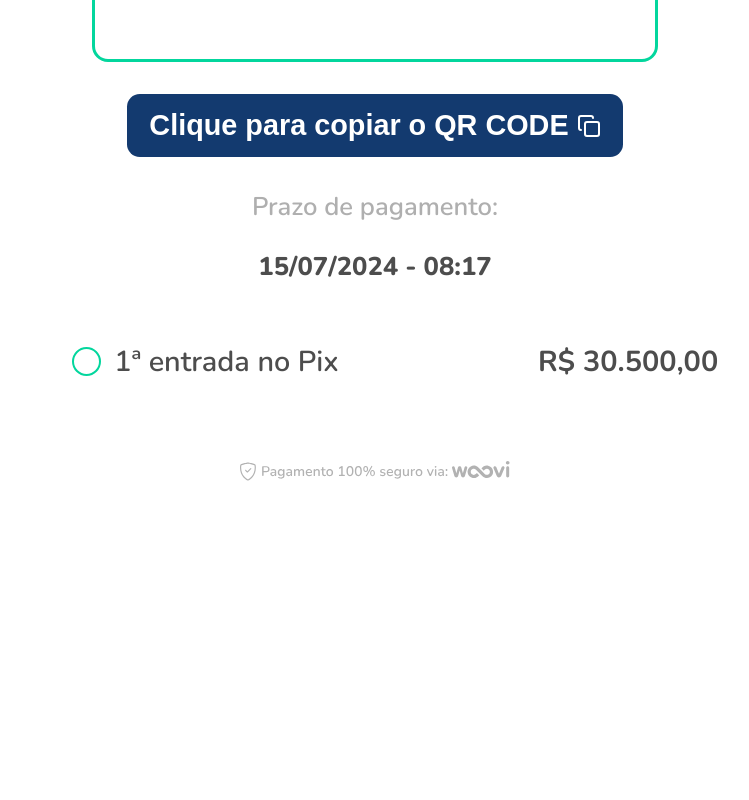
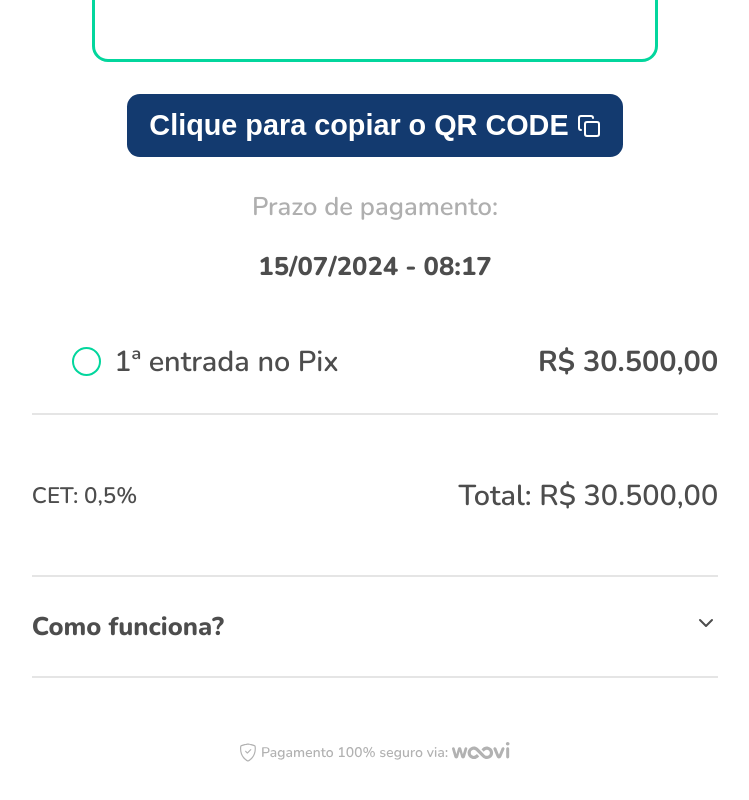
Before and after one commit to jotavetech/woovi-challenge-client, a Next.js app: page /pix-payment/1 in a window 1280 px wide. Shown: the part 833-1633 px from the top of the page, without its empty margins (265-1014 px from the left). Before the commit the page ends 1367 px from the top, so only its background shows below. Built offline with nearby package versions, Linux system fonts and the light colour scheme.

Commit message:
feat: add faq section & accordion

```diff
--- a/app/page.tsx
+++ b/app/(pages)/page.tsx
@@ -1,8 +1,8 @@
 "use client";
 
-import { PaymentMethodList, Container } from "./components";
+import { PaymentMethodList, Container } from "../components";
 
-import paymentOptionsData from "./data/payment-options.json";
+import paymentOptionsData from "../data/payment-options.json";
 
 export default function Home() {
   return (
--- a/app/(pages)/pix-payment/[installments]/page.tsx
+++ b/app/(pages)/pix-payment/[installments]/page.tsx
@@ -4,6 +4,7 @@ import {
   Container,
   PixPaymentSection,
   InstallmentList,
+  PaymentFaq,
 } from "@/app/components";
 
 import paymentOptions from "@/app/data/payment-options.json";
@@ -50,6 +51,7 @@ export default function PixPayment({ params }: PixPaymentProps) {
             installments={installments}
             price={paymentOption.price}
           />
+          <PaymentFaq price={paymentOption.price} />
         </Container>
       </main>
     );
--- a/app/components/index.ts
+++ b/app/components/index.ts
@@ -3,6 +3,7 @@ export { Header } from "./layout/header/header";
 export { Container } from "./layout/container/container";
 
 export { Title } from "./shared/title/title";
+export { Accordion } from "./shared/accordion/accordion";
 
 export { PaymentMethodList } from "./payment-method/payment-method-list/payment-method-list";
 export { PaymentMethodOption } from "./payment-method/payment-method-option/payment-method-option";
@@ -10,3 +11,4 @@ export { PaymentMethodOption } from "./payment-method/payment-method-option/paym
 export { PixPaymentSection } from "./pix-payment/pix-payment-section/pix-payment-section";
 
 export { InstallmentList } from "./payment-details/installment-list/installment-list";
+export { PaymentFaq } from "./payment-details/payment-faq/payment-faq";
--- /dev/null
+++ b/app/components/payment-details/payment-faq/payment-faq.styled.ts
@@ -0,0 +1,26 @@
+import styled from "styled-components";
+
+export const PaymentFaqWrapper = styled.div`
+  margin-top: 2rem;
+  width: 100%;
+  border-top: 2px solid ${(props) => props.theme.borderColor.primary};
+`;
+
+export const PaymentFaqDetails = styled.div`
+  display: flex;
+  justify-content: space-between;
+  align-items: center;
+  padding: 2rem 0;
+`;
+
+export const PaymentFaqCET = styled.p`
+  font-size: ${(props) => props.theme.fontSizes.sm};
+  color: ${(props) => props.theme.colors.primary};
+  font-weight: 600;
+`;
+
+export const PaymentFaqTotalPrice = styled.p`
+  font-size: ${(props) => props.theme.fontSizes.lg};
+  color: ${(props) => props.theme.colors.primary};
+  font-weight: 600;
+`;
--- /dev/null
+++ b/app/components/payment-details/payment-faq/payment-faq.tsx
@@ -0,0 +1,33 @@
+"use client";
+
+import formatCurrency from "@/app/utils/formatCurrency";
+
+import {
+  PaymentFaqCET,
+  PaymentFaqDetails,
+  PaymentFaqTotalPrice,
+  PaymentFaqWrapper,
+} from "./payment-faq.styled";
+
+import { Accordion } from "../..";
+
+interface PaymentFaqProps {
+  price: number;
+}
+
+export function PaymentFaq({ price }: PaymentFaqProps) {
+  return (
+    <PaymentFaqWrapper>
+      <PaymentFaqDetails>
+        <PaymentFaqCET>CET: 0,5%</PaymentFaqCET>
+        <PaymentFaqTotalPrice>
+          Total: {formatCurrency(price)}
+        </PaymentFaqTotalPrice>
+      </PaymentFaqDetails>
+      <Accordion
+        title="Como funciona?"
+        description="Descrição do funcionamento"
+      />
+    </PaymentFaqWrapper>
+  );
+}
--- /dev/null
+++ b/app/components/shared/accordion/accordion.styled.ts
@@ -0,0 +1,33 @@
+import styled from "styled-components";
+
+export const AccordionWrapper = styled.div`
+  width: 100%;
+  border-color: ${(props) => props.theme.borderColor.primary};
+  border-style: solid;
+  border-width: 2px 0;
+`;
+
+export const AccordionItem = styled.div`
+  padding: 2rem 0;
+`;
+
+export const AccordionIcon = styled.div`
+  color: ${(props) => props.theme.colors.primary};
+`;
+
+export const AccordionTitle = styled.div`
+  display: flex;
+  justify-content: space-between;
+  align-items: center;
+  cursor: pointer;
+  color: ${(props) => props.theme.colors.primary};
+  font-size: ${(props) => props.theme.fontSizes.md};
+  font-weight: 800;
+`;
+
+export const AccordionDescription = styled.p`
+  margin-top: 1rem;
+  font-size: ${(props) => props.theme.fontSizes.sm};
+  color: ${(props) => props.theme.colors.primary};
+  font-weight: 600;
+`;
--- /dev/null
+++ b/app/components/shared/accordion/accordion.tsx
@@ -0,0 +1,35 @@
+"use client";
+
+import { useState } from "react";
+import {
+  AccordionDescription,
+  AccordionIcon,
+  AccordionItem,
+  AccordionTitle,
+  AccordionWrapper,
+} from "./accordion.styled";
+
+import { ChevronDown, ChevronUp } from "lucide-react";
+
+interface AccordionProps {
+  title: string;
+  description: string;
+}
+
+export function Accordion({ title, description }: AccordionProps) {
+  const [isActive, setIsActive] = useState(false);
+
+  return (
+    <AccordionWrapper onClick={() => setIsActive(!isActive)}>
+      <AccordionItem>
+        <AccordionTitle>
+          {title}
+          <AccordionIcon>
+            {isActive ? <ChevronUp /> : <ChevronDown />}
+          </AccordionIcon>
+        </AccordionTitle>
+        {isActive && <AccordionDescription>{description}</AccordionDescription>}
+      </AccordionItem>
+    </AccordionWrapper>
+  );
+}
```
